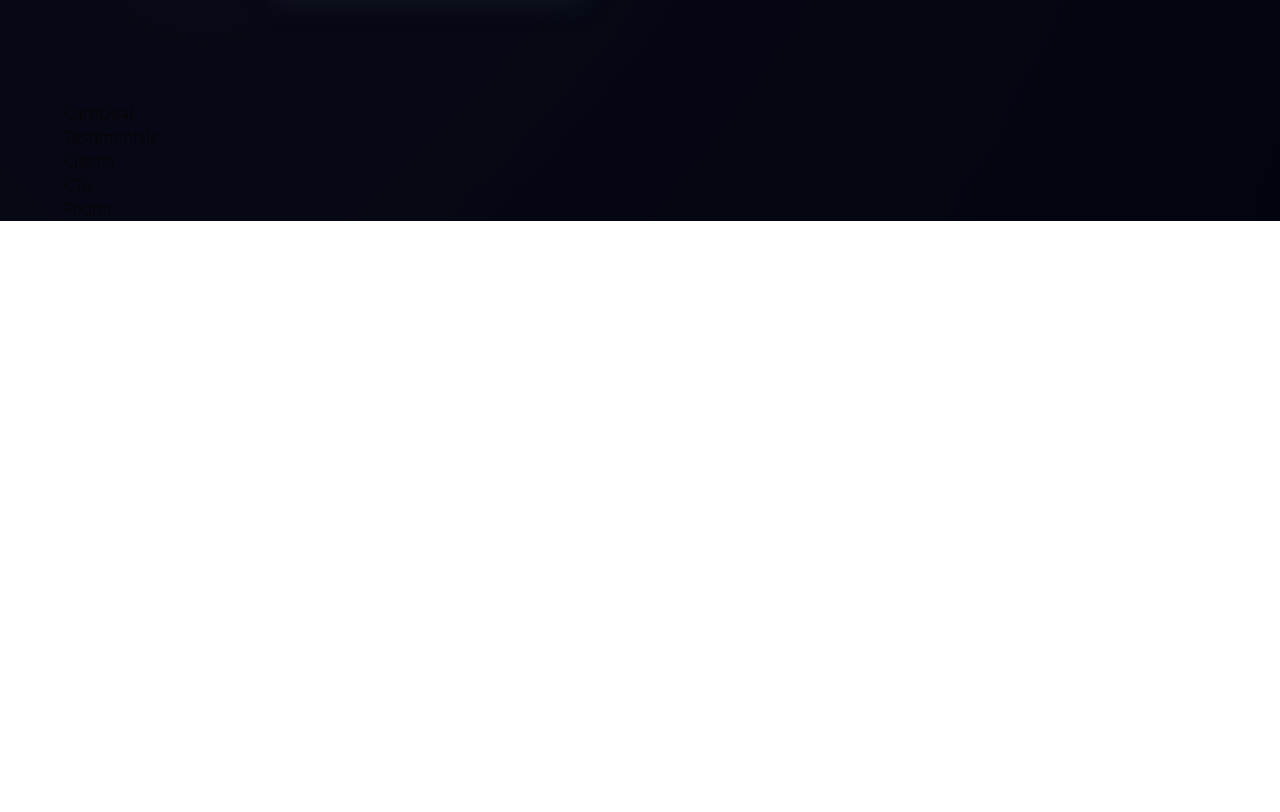
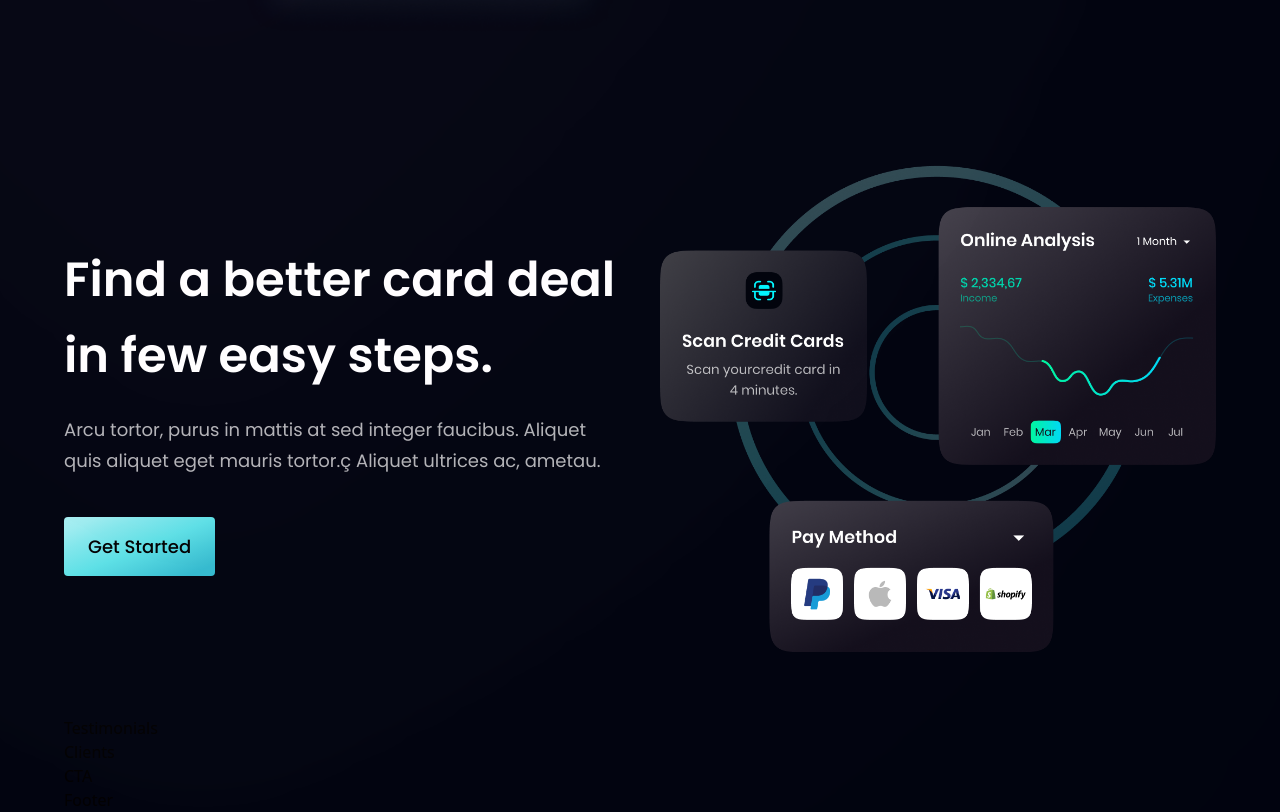
Before and after one commit to JaheimBrown/React-Bank-Website-TailwindCss, a React (Vite) app: page / in a window 1280 px wide. Shown: the part 2075-2887 px from the top of the page. Before the commit the page ends 2296 px from the top, so only its background shows below. Built offline with nearby package versions, Linux system fonts and the light colour scheme.

Commit message:
Card Deal component styling

```diff
--- a/src/components/CardDeal.jsx
+++ b/src/components/CardDeal.jsx
@@ -1,7 +1,19 @@
-import React from "react";
+import { card } from "../assets";
+import styles, {layout} from "../style";
+import Button from "./Button";
 
 const CardDeal = () => {
-  return <div>CardDeal</div>;
+  return <section className={layout.section}>
+    <div className={layout.sectionInfo}>
+      <h2 className={styles.heading2}>Find a better card deal in few easy steps.</h2>
+      <p className={`${styles.paragraph} mt-5`}>Arcu tortor, purus in mattis at sed integer faucibus. Aliquet quis aliquet eget mauris tortor.ç Aliquet ultrices ac, ametau.</p>
+      <Button text="Get Started" styles="mt-10" />
+    </div>
+
+    <div className={layout.sectionImg}>
+      <img src={card} alt="card" className="w-[100%] h-[100%]" />
+    </div>
+  </section>;
 };
 
 export default CardDeal;
```
